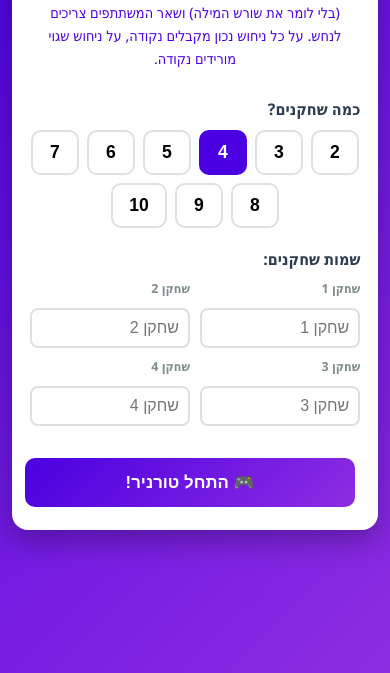
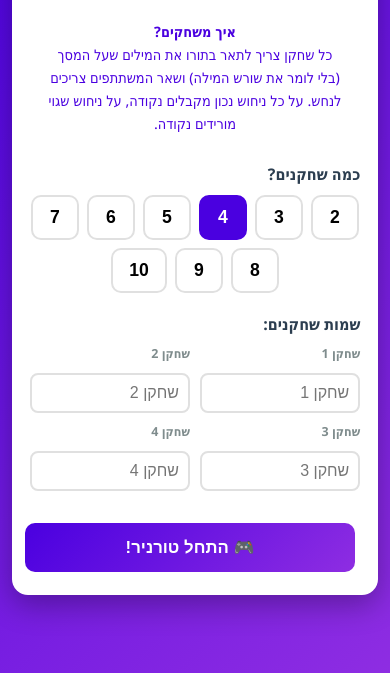
Before and after one commit to ravivhi/guessingGame, a plain HTML site: page index.html in a window 390 px wide. Shown: the part 171-844 px from the top of the page. Drawn offline with Linux system fonts and the light colour scheme.

Commit message:
upper section

```diff
--- a/index.html
+++ b/index.html
@@ -212,7 +212,7 @@
         .card { word-break: break-word; line-height: 1.2; }
 
         @media (max-width: 480px) {
-            body { align-items: flex-start; }
+            body { min-height: 100dvh; }
             .game-container { padding: 18px; border-radius: 16px; width: 94%; margin: 12px 0; }
             h1 { font-size: 1.6rem; }
             .subtitle { font-size: 0.85rem; margin-bottom: 18px; }
```
